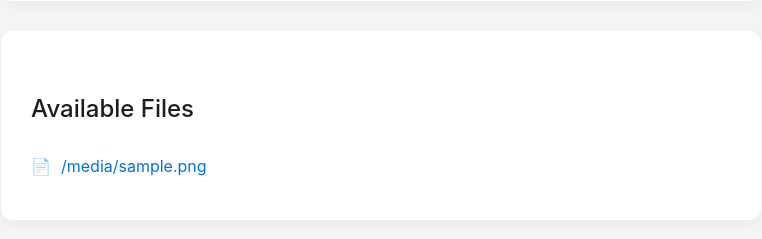
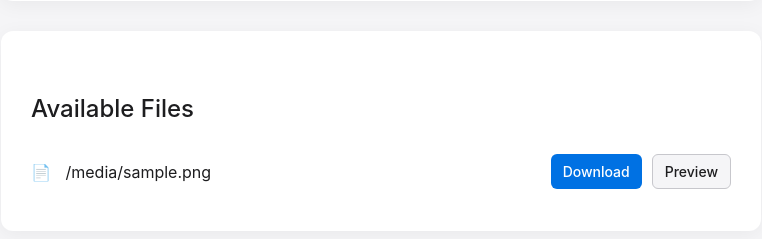
Before and after one commit to chimoochi/QuickDrop, a Flask app: template templates/index.html in a window 1280 px wide. Shown: the part 401-640 px from the top of the page, without its empty margins (259-1021 px from the left). Run offline with Flask 3, Linux system fonts and the light colour scheme; the template is opened without the code that fills it: most values are stand-ins (such as "Sample title", 1, 10 or a date in 2020).

Commit message:
add sperate download or preview buttons, remove some unused code,  minor changes to html file

```diff
--- a/app.py
+++ b/app.py
@@ -42,7 +42,7 @@ def upload_file():
         file.seek(0)
 
         file.save(os.path.join(app.config['UPLOAD_FOLDER'], file.filename))
-        return redirect(url_for('index'))
+        return redirect(f"/?password={temppassword}")
 
 @app.route('/download/<filename>')
 def download_file(filename):
@@ -50,13 +50,11 @@ def download_file(filename):
         return send_from_directory(app.config['UPLOAD_FOLDER'], filename, as_attachment=True)
     return "File not found", 404
 
-@app.route('/delete/<filename>')
-def delete_file(filename):
-
-    file_path = os.path.join(app.config['UPLOAD_FOLDER'], filename)
-    if os.path.exists(file_path):
-        os.remove(file_path)
-    return redirect(url_for('index'))
+@app.route('/preview/<filename>')
+def preview_file(filename):
+    if os.path.exists(os.path.join(app.config['UPLOAD_FOLDER'], filename)):
+        return send_from_directory(app.config['UPLOAD_FOLDER'], filename)
+    return "File not found", 404
 
 def show_image(image_path):
     # Create a separate process for the Tkinter window
--- a/templates/index.html
+++ b/templates/index.html
@@ -109,6 +109,9 @@
         li {
             padding: 12px 0;
             border-bottom: 1px solid #e5e5ea;
+            display: flex;
+            align-items: center;
+            justify-content: space-between;
         }
 
         li:last-child {
@@ -129,6 +132,43 @@
         .file-icon {
             margin-right: 10px;
             color: #86868b;
+        }
+
+        .file-actions {
+            display: flex;
+            gap: 10px;
+        }
+
+        .action-button {
+            padding: 6px 12px;
+            font-size: 14px;
+            border-radius: 6px;
+            cursor: pointer;
+            font-weight: 500;
+        }
+
+        .download-button {
+            background-color: #0071e3;
+            color: white;
+            border: none;
+        }
+
+        .preview-button {
+            background-color: #f5f5f7;
+            color: #1d1d1f;
+            border: 1px solid #c7c7cc;
+        }
+
+        .action-button:hover {
+            transform: translateY(-1px);
+        }
+
+        .download-button:hover {
+            background-color: #0077ed;
+        }
+
+        .preview-button:hover {
+            background-color: #e5e5ea;
         }
 
         .progress-container {
@@ -186,10 +226,14 @@
         <ul>
             {% for file in files %}
                 <li>
-                    <a href="{{ url_for('download_file', filename=file) }}">
+                    <div class="file-info">
                         <span class="file-icon">📄</span>
                         {{ file }}
-                    </a>
+                    </div>
+                    <div class="file-actions">
+                        <a href="{{ url_for('download_file', filename=file) }}" class="action-button download-button">Download</a>
+                        <a href="/preview/{{ file }}" class="action-button preview-button" target="_blank">Preview</a>
+                    </div>
                 </li>
             {% endfor %}
         </ul>
@@ -274,7 +318,11 @@
                 });
 
                 xhr.addEventListener('load', function() {
-                    window.location.href = '/';
+                    if (xhr.status === 200) {
+                        window.location.reload();
+                    } else {
+                        progressText.textContent = 'Upload failed. Please try again.';
+                    }
                 });
 
                 xhr.open('POST', '/upload', true);
```
